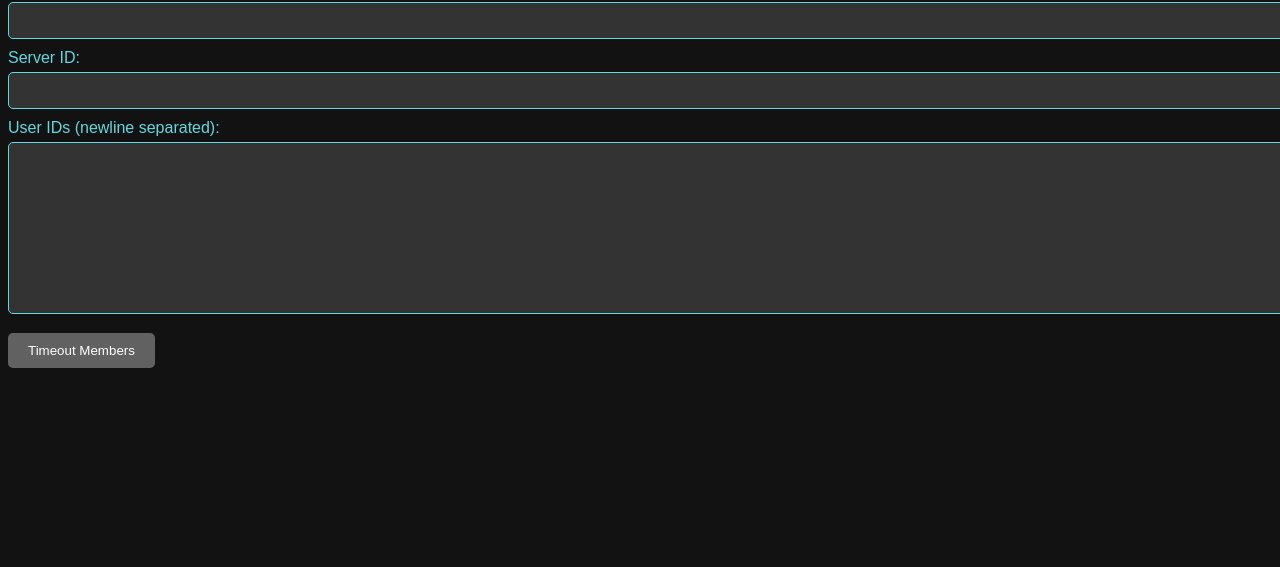
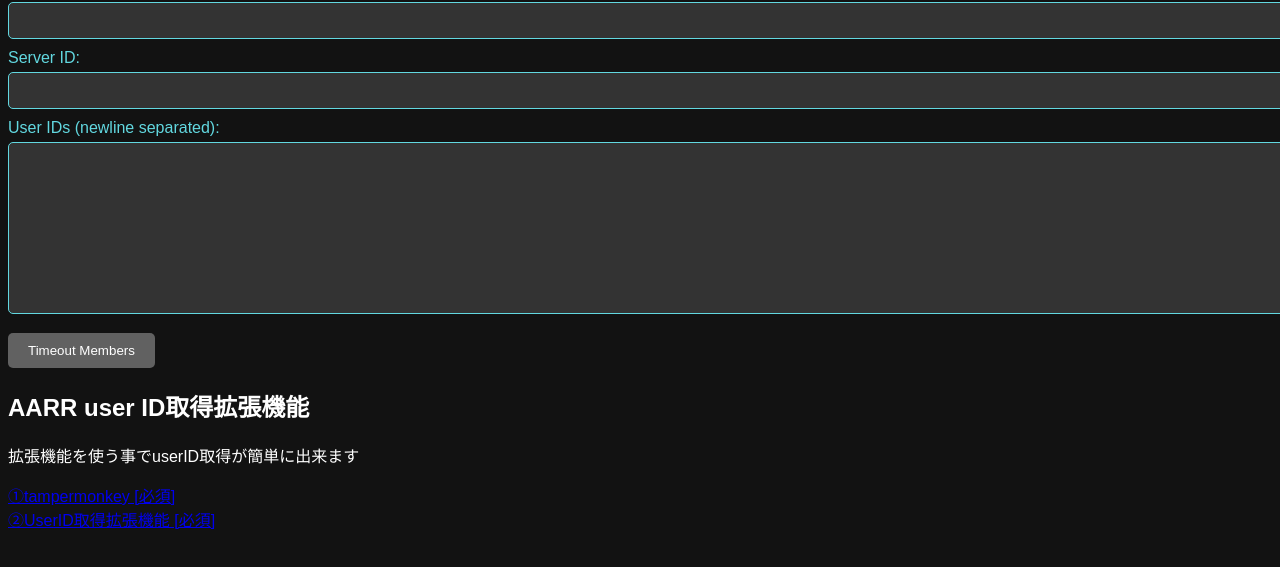
Before and after one commit to AARR-homepage/timeout, a plain HTML site: page index.html in a window 1280 px wide. Shown: the part 101-668 px from the top of the page. Drawn offline with Linux system fonts and the light colour scheme.

Commit message:
Update index.html

```diff
--- a/index.html
+++ b/index.html
@@ -61,6 +61,13 @@
 
     <div id="result"></div>
 
+    <h2>AARR user ID取得拡張機能</h2>
+    <p>拡張機能を使う事でuserID取得が簡単に出来ます</p>
+    <a href="https://www.tampermonkey.net/" target="_blank">①tampermonkey [必須]</a><br>
+    <a href="https://greasyfork.org/ja/scripts/518295-discord-uid-extractor" target="_blank">②UserID取得拡張機能 [必須]</a><br>
+
+
+
     <script src="script.js"></script>
 </body>
 </html>
```
